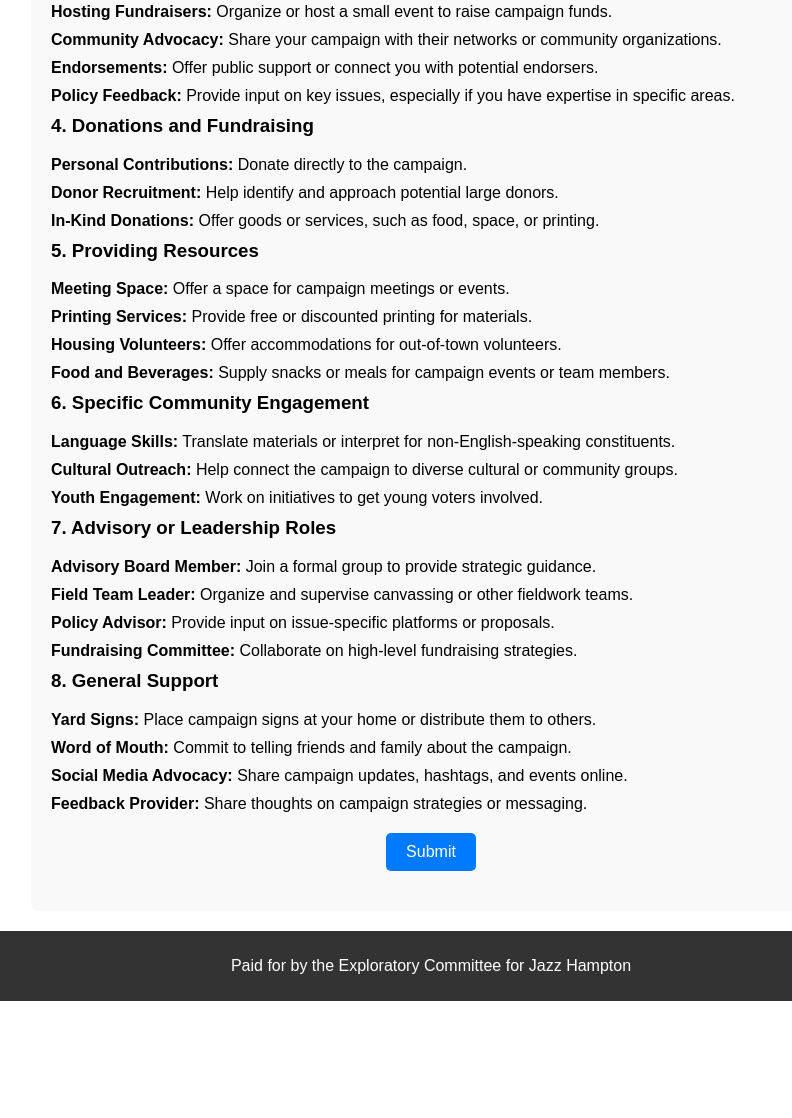
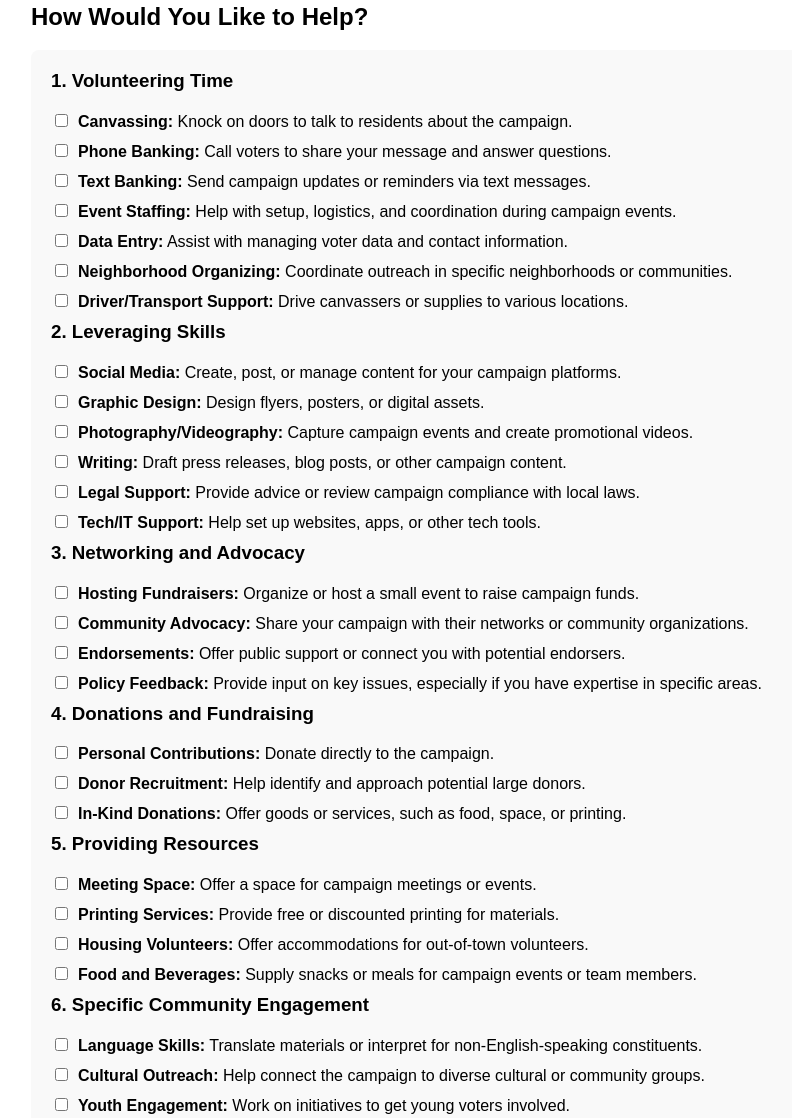
Before and after one commit to webhosting2025/Jazz-Hampton-exploratory-committee, a plain HTML site: page index.html in a window 1280 px wide. Shown: the part 895-2013 px from the top of the page, without its empty margins (209-1001 px from the left). Before the commit the page ends 1896 px from the top, so only its background shows below. Drawn offline with Linux system fonts and the light colour scheme.

Commit message:
Update index.html

```diff
--- a/index.html
+++ b/index.html
@@ -18,7 +18,6 @@
         header img {
             width: 100%;
             height: auto;
-            max-height: 300px; /* Reduced the height of the image */
             object-fit: cover;
         }
         header .overlay {
@@ -34,7 +33,7 @@
             align-items: center;
         }
         header h1 {
-            font-size: 2.5rem;
+            font-size: 3rem;
             margin: 0;
         }
         header p {
@@ -89,7 +88,7 @@
 <body>
 
 <header>
-    <img src="headshot2024.jpg" alt="Jazz Hampton">
+    <img src="Headshot2024.jpg" alt="Jazz Hampton">
     <div class="overlay">
         <h1>Exploratory Committee for Jazz Hampton</h1>
         <p>Your Support Makes a Difference!</p>
@@ -98,57 +97,57 @@
 
 <section>
     <h2>How Would You Like to Help?</h2>
-    <form action="https://forms.gle/Rqq6vaeXtcxUqiH89" method="POST">
+    <form action="https://docs.google.com/forms/d/e/FORM_ID/formResponse" method="POST">
         <h3>1. Volunteering Time</h3>
-        <label><b>Canvassing:</b> Knock on doors to talk to residents about the campaign.</label>
-        <label><b>Phone Banking:</b> Call voters to share your message and answer questions.</label>
-        <label><b>Text Banking:</b> Send campaign updates or reminders via text messages.</label>
-        <label><b>Event Staffing:</b> Help with setup, logistics, and coordination during campaign events.</label>
-        <label><b>Data Entry:</b> Assist with managing voter data and contact information.</label>
-        <label><b>Neighborhood Organizing:</b> Coordinate outreach in specific neighborhoods or communities.</label>
-        <label><b>Driver/Transport Support:</b> Drive canvassers or supplies to various locations.</label>
+        <label><input type="checkbox" name="volunteering" value="Canvassing"><b>Canvassing:</b> Knock on doors to talk to residents about the campaign.</label>
+        <label><input type="checkbox" name="volunteering" value="Phone Banking"><b>Phone Banking:</b> Call voters to share your message and answer questions.</label>
+        <label><input type="checkbox" name="volunteering" value="Text Banking"><b>Text Banking:</b> Send campaign updates or reminders via text messages.</label>
+        <label><input type="checkbox" name="volunteering" value="Event Staffing"><b>Event Staffing:</b> Help with setup, logistics, and coordination during campaign events.</label>
+        <label><input type="checkbox" name="volunteering" value="Data Entry"><b>Data Entry:</b> Assist with managing voter data and contact information.</label>
+        <label><input type="checkbox" name="volunteering" value="Neighborhood Organizing"><b>Neighborhood Organizing:</b> Coordinate outreach in specific neighborhoods or communities.</label>
+        <label><input type="checkbox" name="volunteering" value="Driver/Transport Support"><b>Driver/Transport Support:</b> Drive canvassers or supplies to various locations.</label>
 
         <h3>2. Leveraging Skills</h3>
-        <label><b>Social Media:</b> Create, post, or manage content for your campaign platforms.</label>
-        <label><b>Graphic Design:</b> Design flyers, posters, or digital assets.</label>
-        <label><b>Photography/Videography:</b> Capture campaign events and create promotional videos.</label>
-        <label><b>Writing:</b> Draft press releases, blog posts, or other campaign content.</label>
-        <label><b>Legal Support:</b> Provide advice or review campaign compliance with local laws.</label>
-        <label><b>Tech/IT Support:</b> Help set up websites, apps, or other tech tools.</label>
+        <label><input type="checkbox" name="skills" value="Social Media"><b>Social Media:</b> Create, post, or manage content for your campaign platforms.</label>
+        <label><input type="checkbox" name="skills" value="Graphic Design"><b>Graphic Design:</b> Design flyers, posters, or digital assets.</label>
+        <label><input type="checkbox" name="skills" value="Photography/Videography"><b>Photography/Videography:</b> Capture campaign events and create promotional videos.</label>
+        <label><input type="checkbox" name="skills" value="Writing"><b>Writing:</b> Draft press releases, blog posts, or other campaign content.</label>
+        <label><input type="checkbox" name="skills" value="Legal Support"><b>Legal Support:</b> Provide advice or review campaign compliance with local laws.</label>
+        <label><input type="checkbox" name="skills" value="Tech/IT Support"><b>Tech/IT Support:</b> Help set up websites, apps, or other tech tools.</label>
 
         <h3>3. Networking and Advocacy</h3>
-        <label><b>Hosting Fundraisers:</b> Organize or host a small event to raise campaign funds.</label>
-        <label><b>Community Advocacy:</b> Share your campaign with their networks or community organizations.</label>
-        <label><b>Endorsements:</b> Offer public support or connect you with potential endorsers.</label>
-        <label><b>Policy Feedback:</b> Provide input on key issues, especially if you have expertise in specific areas.</label>
+        <label><input type="checkbox" name="networking" value="Hosting Fundraisers"><b>Hosting Fundraisers:</b> Organize or host a small event to raise campaign funds.</label>
+        <label><input type="checkbox" name="networking" value="Community Advocacy"><b>Community Advocacy:</b> Share your campaign with their networks or community organizations.</label>
+        <label><input type="checkbox" name="networking" value="Endorsements"><b>Endorsements:</b> Offer public support or connect you with potential endorsers.</label>
+        <label><input type="checkbox" name="networking" value="Policy Feedback"><b>Policy Feedback:</b> Provide input on key issues, especially if you have expertise in specific areas.</label>
 
         <h3>4. Donations and Fundraising</h3>
-        <label><b>Personal Contributions:</b> Donate directly to the campaign.</label>
-        <label><b>Donor Recruitment:</b> Help identify and approach potential large donors.</label>
-        <label><b>In-Kind Donations:</b> Offer goods or services, such as food, space, or printing.</label>
+        <label><input type="checkbox" name="donations" value="Personal Contributions"><b>Personal Contributions:</b> Donate directly to the campaign.</label>
+        <label><input type="checkbox" name="donations" value="Donor Recruitment"><b>Donor Recruitment:</b> Help identify and approach potential large donors.</label>
+        <label><input type="checkbox" name="donations" value="In-Kind Donations"><b>In-Kind Donations:</b> Offer goods or services, such as food, space, or printing.</label>
 
         <h3>5. Providing Resources</h3>
-        <label><b>Meeting Space:</b> Offer a space for campaign meetings or events.</label>
-        <label><b>Printing Services:</b> Provide free or discounted printing for materials.</label>
-        <label><b>Housing Volunteers:</b> Offer accommodations for out-of-town volunteers.</label>
-        <label><b>Food and Beverages:</b> Supply snacks or meals for campaign events or team members.</label>
+        <label><input type="checkbox" name="resources" value="Meeting Space"><b>Meeting Space:</b> Offer a space for campaign meetings or events.</label>
+        <label><input type="checkbox" name="resources" value="Printing Services"><b>Printing Services:</b> Provide free or discounted printing for materials.</label>
+        <label><input type="checkbox" name="resources" value="Housing Volunteers"><b>Housing Volunteers:</b> Offer accommodations for out-of-town volunteers.</label>
+        <label><input type="checkbox" name="resources" value="Food and Beverages"><b>Food and Beverages:</b> Supply snacks or meals for campaign events or team members.</label>
 
         <h3>6. Specific Community Engagement</h3>
-        <label><b>Language Skills:</b> Translate materials or interpret for non-English-speaking constituents.</label>
-        <label><b>Cultural Outreach:</b> Help connect the campaign to diverse cultural or community groups.</label>
-        <label><b>Youth Engagement:</b> Work on initiatives to get young voters involved.</label>
+        <label><input type="checkbox" name="community" value="Language Skills"><b>Language Skills:</b> Translate materials or interpret for non-English-speaking constituents.</label>
+        <label><input type="checkbox" name="community" value="Cultural Outreach"><b>Cultural Outreach:</b> Help connect the campaign to diverse cultural or community groups.</label>
+        <label><input type="checkbox" name="community" value="Youth Engagement"><b>Youth Engagement:</b> Work on initiatives to get young voters involved.</label>
 
         <h3>7. Advisory or Leadership Roles</h3>
-        <label><b>Advisory Board Member:</b> Join a formal group to provide strategic guidance.</label>
-        <label><b>Field Team Leader:</b> Organize and supervise canvassing or other fieldwork teams.</label>
-        <label><b>Policy Advisor:</b> Provide input on issue-specific platforms or proposals.</label>
-        <label><b>Fundraising Committee:</b> Collaborate on high-level fundraising strategies.</label>
+        <label><input type="checkbox" name="advisory" value="Advisory Board Member"><b>Advisory Board Member:</b> Join a formal group to provide strategic guidance.</label>
+        <label><input type="checkbox" name="advisory" value="Field Team Leader"><b>Field Team Leader:</b> Organize and supervise canvassing or other fieldwork teams.</label>
+        <label><input type="checkbox" name="advisory" value="Policy Advisor"><b>Policy Advisor:</b> Provide input on issue-specific platforms or proposals.</label>
+        <label><input type="checkbox" name="advisory" value="Fundraising Committee"><b>Fundraising Committee:</b> Collaborate on high-level fundraising strategies.</label>
 
         <h3>8. General Support</h3>
-        <label><b>Yard Signs:</b> Place campaign signs at your home or distribute them to others.</label>
-        <label><b>Word of Mouth:</b> Commit to telling friends and family about the campaign.</label>
-        <label><b>Social Media Advocacy:</b> Share campaign updates, hashtags, and events online.</label>
-        <label><b>Feedback Provider:</b> Share thoughts on campaign strategies or messaging.</label>
+        <label><input type="checkbox" name="support" value="Yard Signs"><b>Yard Signs:</b> Place campaign signs at your home or distribute them to others.</label>
+        <label><input type="checkbox" name="support" value="Word of Mouth"><b>Word of Mouth:</b> Commit to telling friends and family about the campaign.</label>
+        <label><input type="checkbox" name="support" value="Social Media Advocacy"><b>Social Media Advocacy:</b> Share campaign updates, hashtags, and events online.</label>
+        <label><input type="checkbox" name="support" value="Feedback Provider"><b>Feedback Provider:</b> Share thoughts on campaign strategies or messaging.</label>
 
         <button type="submit">Submit</button>
     </form>
```
